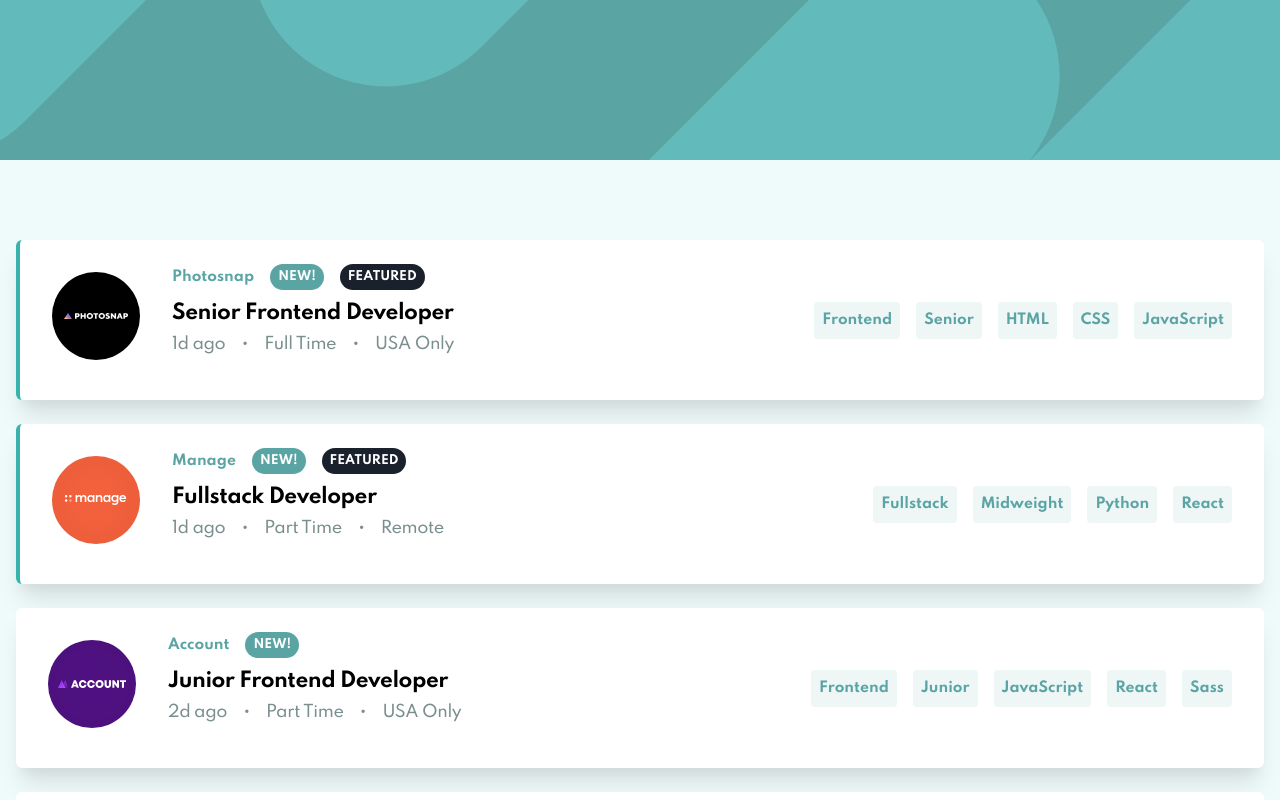
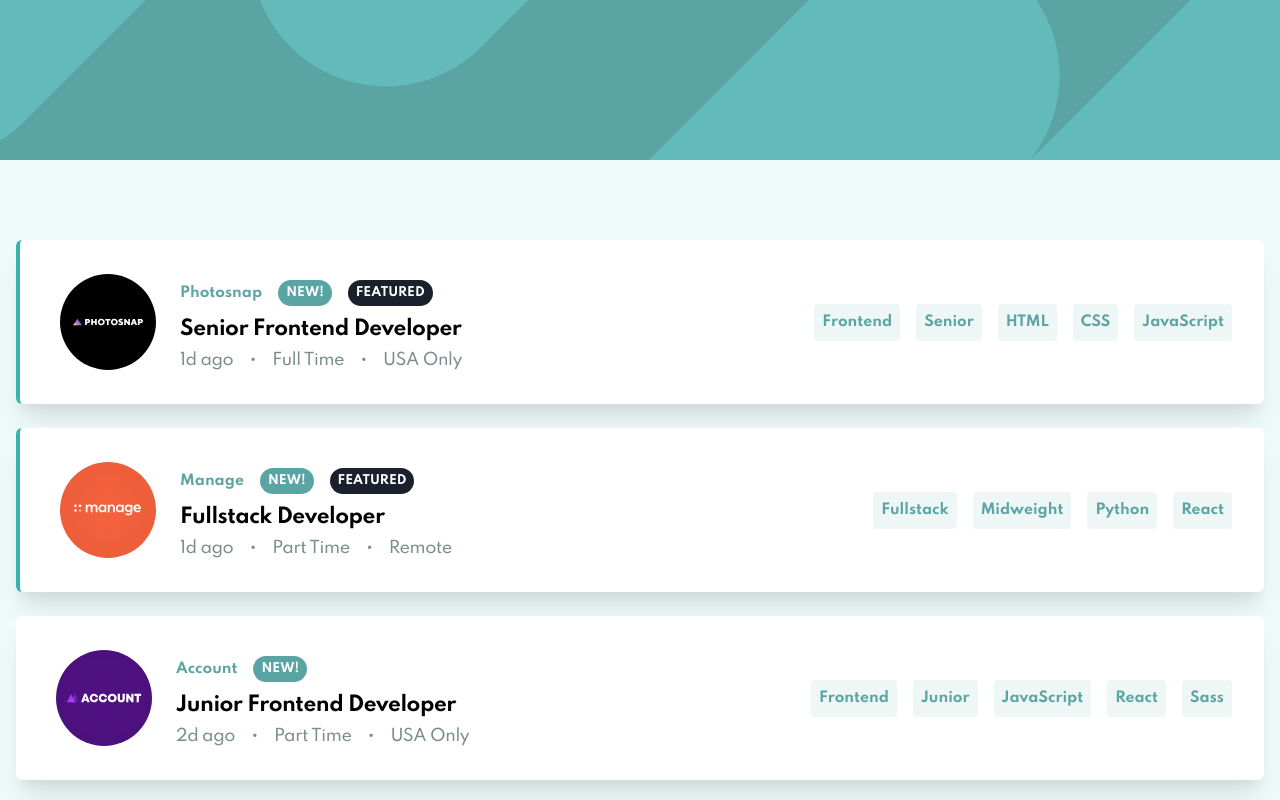
Before and after one commit to GK-Hynes/job-listings-with-filtering, a React (Create React App) app: page / in a window 1280 px wide. Shown: the top 800 px of the page. Built offline with nearby package versions, Linux system fonts and the light colour scheme.

Commit message:
Adjust JobListing styles

```diff
--- a/src/JobListing.js
+++ b/src/JobListing.js
@@ -25,12 +25,12 @@ const JobListing = ({ job, handleFilter }) => {
         featured && `border-solid border-teal-500 border-l-4`
       }`}
     >
-      <div className="flex lg:justify-center lg:items-center lg:px-4 lg:py-8">
+      <div className="flex lg:justify-center lg:items-center lg:pr-4 lg:pl-6 lg:py-8">
         <div className="h-12 w-12 -mt-6 lg:mt-0 lg:h-24 lg:w-24">
-          <img src={logo} alt={company} />
+          <img className="w-full h-full" src={logo} alt={company} />
         </div>
       </div>
-      <div className="py-4 md:px-2 border-b-2 border-solid border-gray-400 lg:border-none">
+      <div className="py-4 md:px-2 lg:py-8 border-b-2 border-solid border-gray-400 lg:border-none">
         <div className="flex items-center py-2">
           <h3 className="mr-4 text-sm text-desaturated-dark-cyan font-bold">
             {company}
@@ -46,8 +46,8 @@ const JobListing = ({ job, handleFilter }) => {
             </span>
           )}
         </div>
-        <h2 className="mb-1 text-xl font-bold  tracking-tight hover:text-desaturated-dark-cyan">
-          <a href="#">{position}</a>
+        <h2 className="mb-1 text-xl font-bold  tracking-tight hover:text-desaturated-dark-cyan cursor-pointer">
+          {position}
         </h2>
         <ul className="flex items-center text-dark-gray-cyan tracking-tight">
           <li className="mr-4">{postedAt}</li>
```
